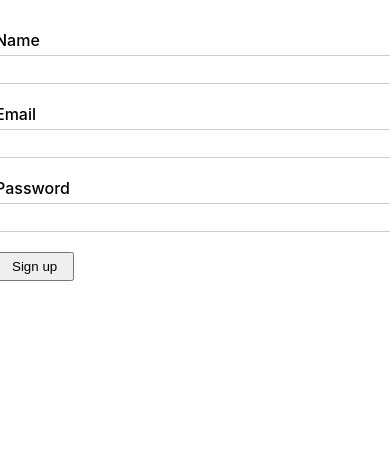
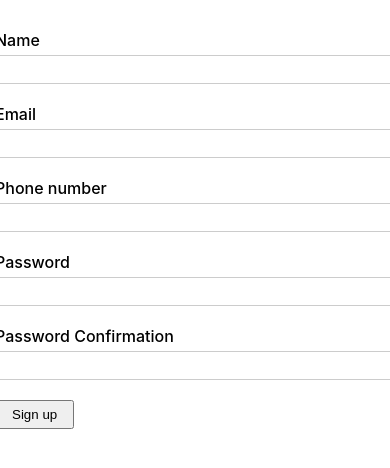
Before and after one commit to Hadi-bakhshi/Formik-project, a React (Create React App) app: page / in a window 390 px wide. Shown: the top 468 px of the page. Built offline with nearby package versions, Linux system fonts and the light colour scheme.

Commit message:
password validation and phone number added

```diff
--- a/src/Components/SignUpForm.js
+++ b/src/Components/SignUpForm.js
@@ -2,9 +2,19 @@
 import * as Yup from "yup";
 
 const validationSchema = Yup.object({
-  name: Yup.string().required("Name is required"),
+  name: Yup.string()
+    .required("Name is required")
+    .min(6, "Name must be at least 6 characters"),
   email: Yup.string().email("Email is not valid").required("Email is required"),
+  phoneNumber: Yup.string()
+    .required("Phone number is required")
+    .matches(/^[0-9]{11}$/, "Phone number is not valid")
+    .nullable(),
+
   password: Yup.string().required("Password is required"),
+  passwordConfirm: Yup.string()
+    .required("Password confirmation is required")
+    .oneOf([Yup.ref("password"), null], "password must match"),
 });
 
 const SignUpForm = () => {
@@ -12,7 +22,9 @@
     initialValues: {
       name: "",
       email: "",
+      phoneNumber: "",
       password: "",
+      passwordConfirm: "",
     },
     onSubmit: (values) => {
       console.log(values);
@@ -38,6 +50,17 @@
           )}
         </div>
         <div className="formControl">
+          <label>Phone number</label>
+          <input
+            type="text"
+            name="phoneNumber"
+            {...formik.getFieldProps("phoneNumber")}
+          />
+          {formik.errors.phoneNumber && formik.touched.phoneNumber && (
+            <div className="error">{formik.errors.phoneNumber}</div>
+          )}
+        </div>
+        <div className="formControl">
           <label>Password</label>
           <input
             type="password"
@@ -48,6 +71,17 @@
             <div className="error">{formik.errors.password}</div>
           )}
         </div>
+        <div className="formControl">
+          <label>Password Confirmation</label>
+          <input
+            type="password"
+            name="passwordConfirm"
+            {...formik.getFieldProps("passwordConfirm")}
+          />
+          {formik.errors.passwordConfirm && formik.touched.passwordConfirm && (
+            <div className="error">{formik.errors.passwordConfirm}</div>
+          )}
+        </div>
         <button type="submit">Sign up</button>
       </form>
     </div>
```
